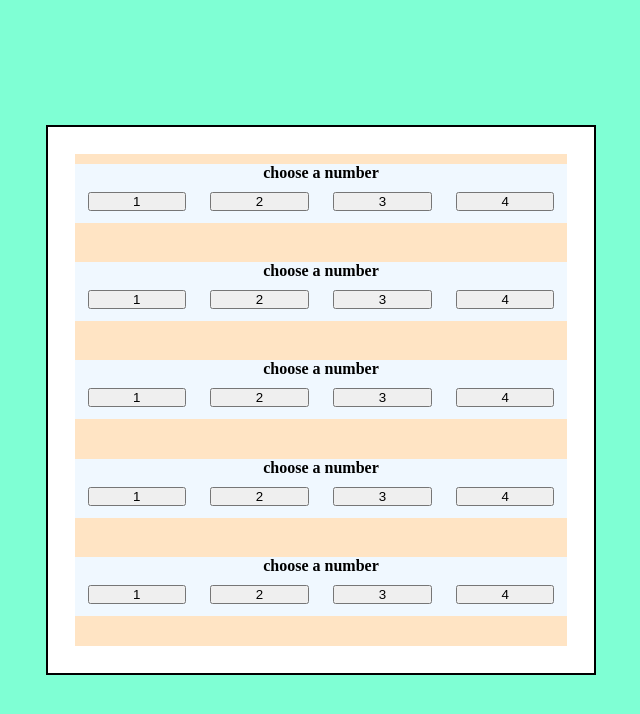
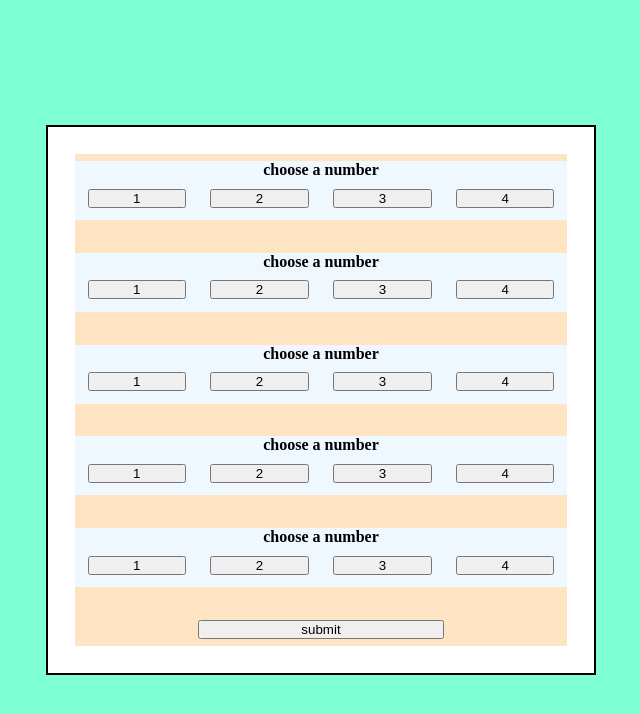
Before and after one commit to Letsbuilditnow/Quiz, a React (Vite) app in the folder react-quiz/: page / in a window 1280 px wide. Shown: the top 714 px of the page, without its empty margins (319-959 px from the left). Built offline with nearby package versions, Linux system fonts and the light colour scheme.

Commit message:
Button Added

```diff
--- a/react-quiz/src/App.css
+++ b/react-quiz/src/App.css
@@ -47,6 +47,9 @@
     height:90%;
     width: 90%;
     background-color: bisque;
+}.section-game-area button{
+    width: 50%;
+    align-self: center;
 }.section-questions{
 
     background-color: aliceblue;
--- a/react-quiz/src/Questions.jsx
+++ b/react-quiz/src/Questions.jsx
@@ -61,6 +61,7 @@ function Questions() {
                 <button>4</button>
               </div>
             </div>
+            <button>submit</button>
           </div>
         </div>
       </div>
```
